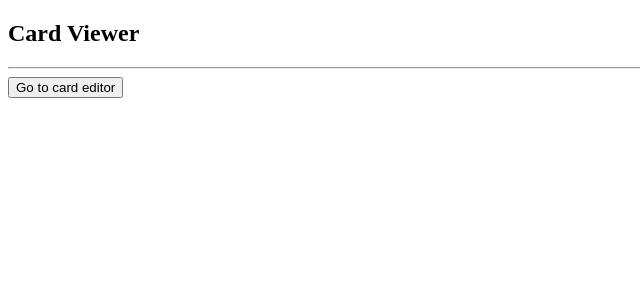
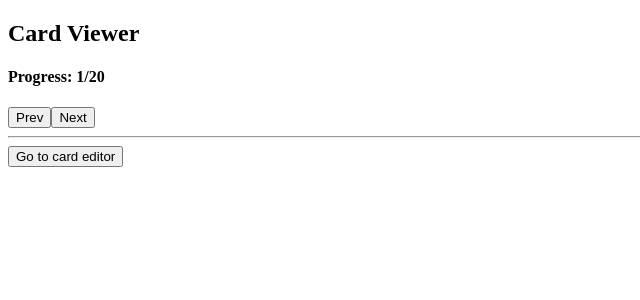
Before and after one commit to AlanWang610/bootcamp-flashcards, a React (Create React App) app: page / in a window 1280 px wide. Both pictures are taken after a click on the button "Go to card viewer". Shown: the top 300 px of the page, without its empty margins (0-640 px from the left). Built offline with nearby package versions, Linux system fonts and the light colour scheme.

Commit message:
Progress bar

```diff
--- a/src/CardEditor.js
+++ b/src/CardEditor.js
@@ -1,6 +1,5 @@
 import React from 'react';
 import './CardEditor.css';
-
 class CardEditor extends React.Component {
   constructor(props) {
     super(props);
@@ -24,12 +23,12 @@ class CardEditor extends React.Component {
           <td>{card.front}</td>
           <td>{card.back}</td>
           <td>
+            <button>Delete card</button>
             <button onClick={() => this.deleteCard(index)}>Delete card</button>
           </td>
         </tr>
       );
     });
-
     return (
       <div>
         <h2>Card Editor</h2>
@@ -56,6 +55,7 @@ class CardEditor extends React.Component {
           placeholder="Back of card"
           value={this.state.back}
         />
+        <button>Add card</button>
         <button onClick={this.addCard}>Add card</button>
         <hr />
         <button onClick={this.props.switchMode}>Go to card viewer</button>
@@ -63,5 +63,4 @@ class CardEditor extends React.Component {
     );
   }
 }
-
 export default CardEditor;
--- a/src/CardViewer.js
+++ b/src/CardViewer.js
@@ -1,14 +1,31 @@
 import React from 'react';
 
 class CardViewer extends React.Component {
+
+    constructor(props) {
+        super(props);
+        this.state = {index: 1, total: 20};
+      }
+
+    nextCard = () => {
+        this.setState({index: this.state.index + 1});
+    }
+
+    prevCard = () => {
+        this.setState({index: this.state.index - 1});
+    }
+
   render() {
     return (
       <div>
         <h2>Card Viewer</h2>
+        <h4>Progress: {this.state.index}/{this.state.total}</h4>
+        <button onClick={this.prevCard}>Prev</button>
+        <button onClick={this.nextCard}>Next</button>
         <hr />
-                <button onClick = {this.props.switchMode}>Go to card editor</button>
+        <button onClick={this.props.switchMode}>Go to card editor</button>
       </div>
-        )
+    );
   }
 }
 
```
Lines whose indentation alone changed are shown as unchanged.
